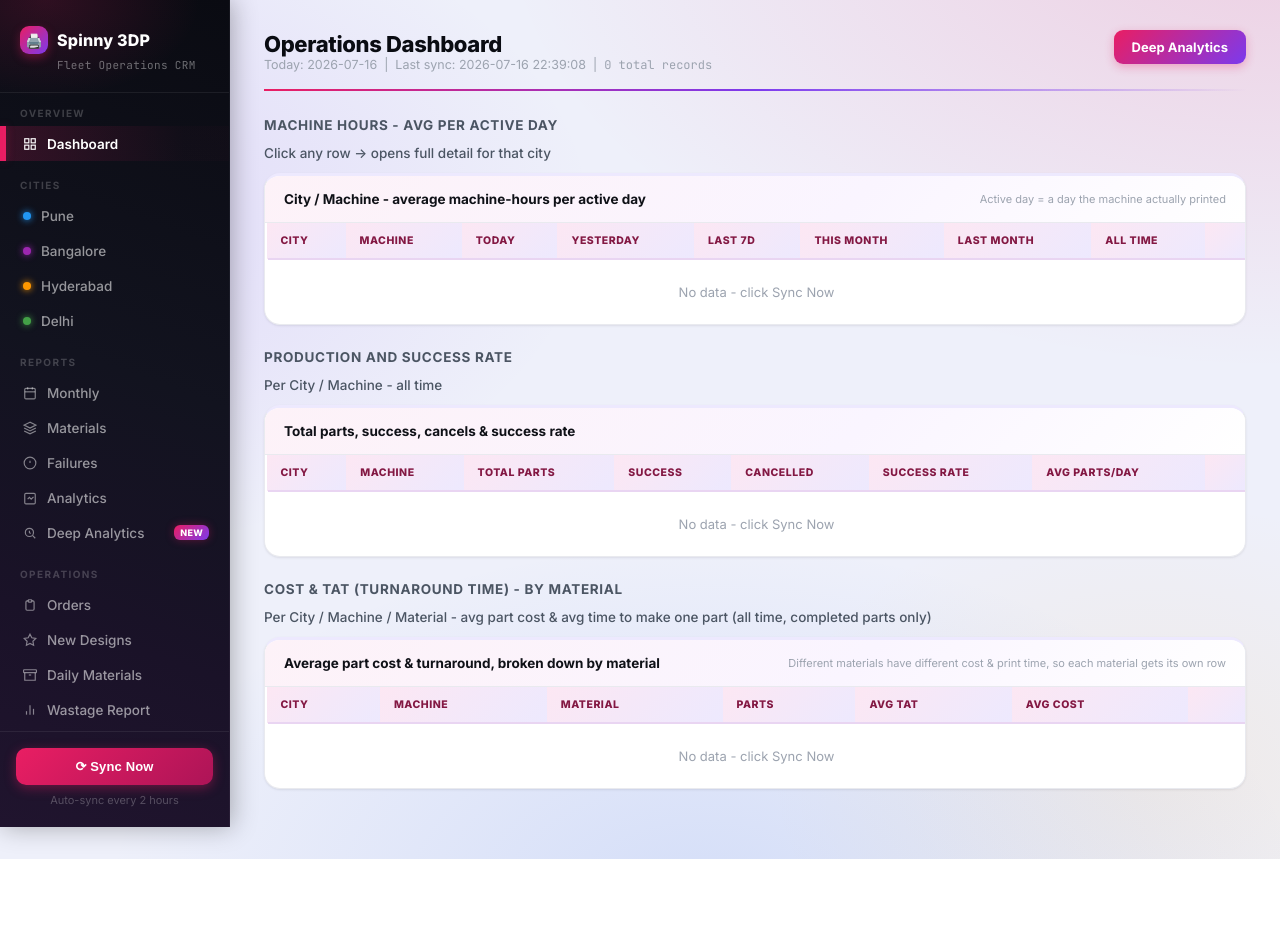
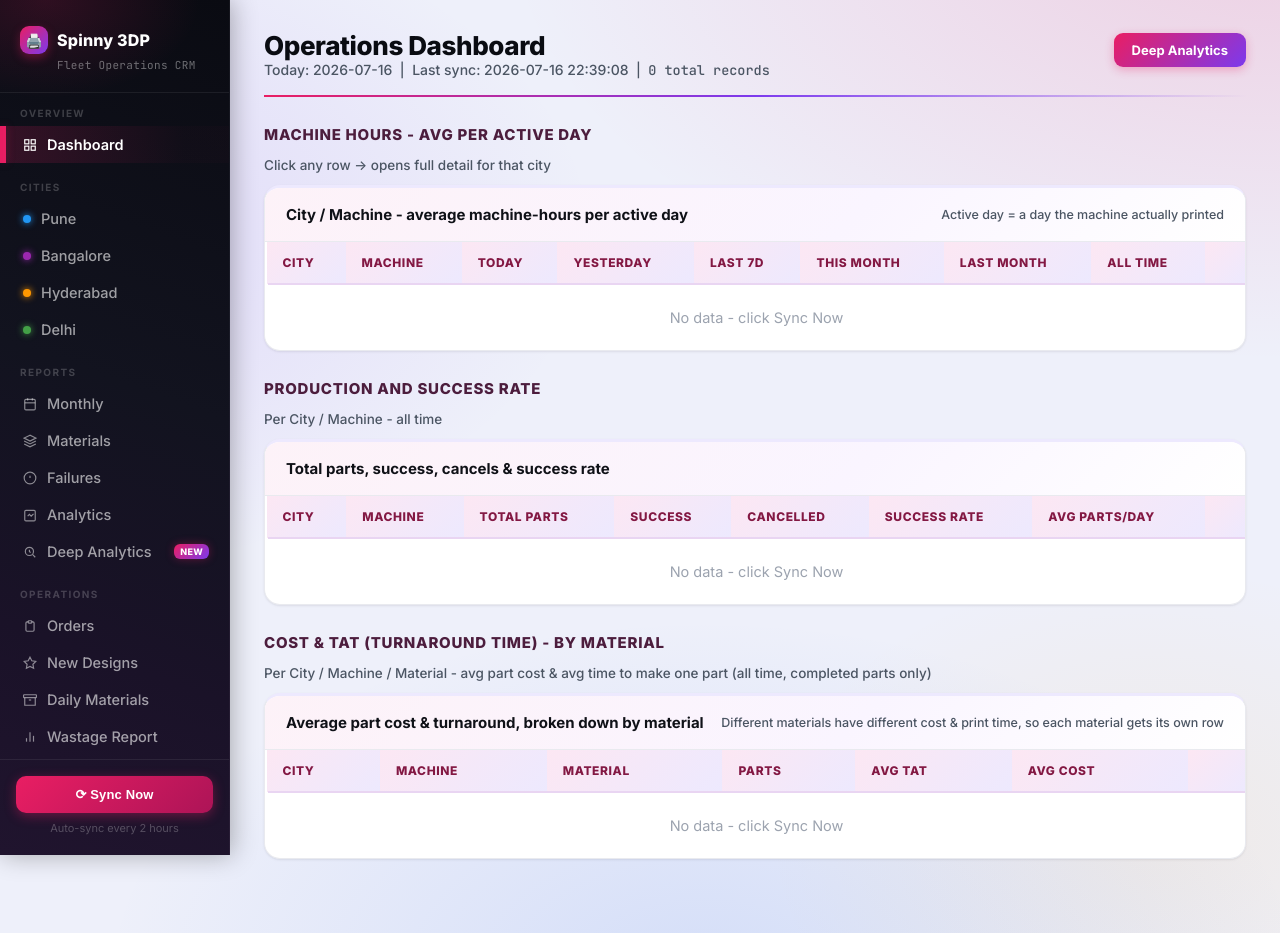
Before and after one commit to vishal15-ops/spinny-3dp-crm, a Flask app: page / in a window 1280 px wide. Before the commit the page ends 859 px from the top, so only its background shows below. Run offline with Flask 3, Linux system fonts and the light colour scheme; data comes from the database, SQL or seed files in the repository; data that the repository does not hold is empty.

Commit message:
Update base.html

```diff
--- a/templates/base.html
+++ b/templates/base.html
@@ -68,8 +68,8 @@
     .nav-section{padding:14px 0 4px}
     .nav-label{font-size:10px;font-weight:700;letter-spacing:1.4px;color:rgba(255,255,255,.2);padding:0 20px 7px;text-transform:uppercase}
     .nav-link{
-      display:flex;align-items:center;gap:10px;padding:9.5px 20px;color:rgba(255,255,255,.56);
-      text-decoration:none;font-size:13.5px;font-weight:500;border-left:3px solid transparent;
+      display:flex;align-items:center;gap:10px;padding:10px 20px;color:rgba(255,255,255,.6);
+      text-decoration:none;font-size:14.5px;font-weight:500;border-left:3px solid transparent;
       transition:all .18s cubic-bezier(.4,0,.2,1);position:relative;
     }
     .nav-link:hover{background:rgba(255,255,255,.045);color:#fff;padding-left:23px}
@@ -103,8 +103,8 @@
 
     /* ===== HEADERS ===== */
     .page-header{display:flex;align-items:baseline;justify-content:space-between;margin-bottom:26px;flex-wrap:wrap;gap:8px;padding-bottom:16px;border-bottom:2px solid transparent;border-image:linear-gradient(90deg,var(--pink),#7c3aed,transparent) 1}
-    .page-title{font-size:22px;font-weight:800;color:#0a0c12;letter-spacing:-.015em}
-    .page-meta{font-size:12.5px;color:var(--text-light)}
+    .page-title{font-size:26px;font-weight:800;color:#0a0c12;letter-spacing:-.015em}
+    .page-meta{font-size:14px;color:var(--text-mid);font-weight:500}
 
     /* ===== CARDS ===== */
     .cards-row{display:grid;gap:15px;margin-bottom:22px}
@@ -117,9 +117,9 @@
       transition:box-shadow .2s ease,transform .2s ease;
     }
     .card:hover{box-shadow:var(--shadow-md);transform:translateY(-2px)}
-    .card-label{font-size:11.5px;color:var(--text-light);font-weight:600;text-transform:uppercase;letter-spacing:.05em}
-    .card-value{font-size:28px;font-weight:800;margin-top:7px;line-height:1;letter-spacing:-.02em}
-    .card-sub{font-size:12px;color:var(--text-mid);margin-top:6px}
+    .card-label{font-size:12.5px;color:var(--text-mid);font-weight:700;text-transform:uppercase;letter-spacing:.05em}
+    .card-value{font-size:30px;font-weight:800;margin-top:7px;line-height:1;letter-spacing:-.02em}
+    .card-sub{font-size:13px;color:var(--text-mid);margin-top:6px}
 
     /* Gradient KPI variants */
     .gcard{
@@ -151,24 +151,24 @@
 
     .table-card{
       background:var(--card-bg);border-radius:var(--radius);box-shadow:var(--shadow);
-      border:1px solid var(--border);border-top:3px solid #ede9fe;overflow:hidden;margin-bottom:20px;transition:box-shadow .2s ease,border-top-color .2s ease;
+      border:1px solid var(--border);border-top:3px solid #ede9fe;overflow:hidden;margin-bottom:24px;transition:box-shadow .2s ease,border-top-color .2s ease;
     }
     .table-card:hover{box-shadow:var(--shadow-md);border-top-color:var(--pink)}
     .table-card-header{
-      padding:15px 19px;border-bottom:1px solid var(--border);font-size:13.5px;font-weight:700;
+      padding:17px 21px;border-bottom:1px solid var(--border);font-size:15px;font-weight:700;
       display:flex;align-items:center;justify-content:space-between;
       background:linear-gradient(135deg,#fdf2f8,#faf5ff 60%,#ffffff);
     }
-    .table-card-header small{font-size:11px;color:var(--text-light);font-weight:400}
-    table{width:100%;border-collapse:collapse;font-size:13px}
-    thead th{padding:11px 14px;text-align:left;font-size:10.5px;font-weight:800;letter-spacing:.05em;text-transform:uppercase;color:#831843;background:linear-gradient(135deg,#fce7f3,#ede9fe);border-bottom:2px solid #e9d5f2}
+    .table-card-header small{font-size:12.5px;color:var(--text-mid);font-weight:500}
+    table{width:100%;border-collapse:collapse;font-size:14.5px}
+    thead th{padding:13px 16px;text-align:left;font-size:12px;font-weight:800;letter-spacing:.05em;text-transform:uppercase;color:#831843;background:linear-gradient(135deg,#fce7f3,#ede9fe);border-bottom:2px solid #e9d5f2}
     tbody tr{border-bottom:1px solid var(--border);transition:background .12s;border-left:3px solid transparent}
     tbody tr:nth-child(even){background:#f3edfc}
     tbody tr:last-child{border-bottom:none}
     tbody tr:hover{background:#fce7f3!important;border-left-color:var(--pink)}
-    tbody td{padding:10.5px 14px;color:var(--text-dark)}
+    tbody td{padding:13px 16px;color:var(--text-dark);font-size:14.5px}
     .td-part{max-width:200px;overflow:hidden;text-overflow:ellipsis;white-space:nowrap}
-    .badge{display:inline-block;padding:3px 10px;border-radius:20px;font-size:11px;font-weight:700;letter-spacing:.01em}
+    .badge{display:inline-block;padding:4px 12px;border-radius:20px;font-size:12px;font-weight:700;letter-spacing:.01em}
     .b-completed{background:#dcfce7;color:#166534}
     .b-failed{background:#fee2e2;color:#991b1b}
     .b-printing{background:#dbeafe;color:#1e40af}
@@ -176,14 +176,14 @@
     .b-queued{background:#fef9c3;color:#854d0e}
     .b-fulfilled{background:#dcfce7;color:#166534}
     .b-pending{background:#fef9c3;color:#854d0e}
-    .b-city{display:inline-block;padding:3px 10px;border-radius:20px;font-size:11px;font-weight:700;color:#fff;box-shadow:0 1px 3px rgba(0,0,0,.15)}
-    .section-title{font-size:13.5px;font-weight:700;color:var(--text-mid);margin:24px 0 12px;text-transform:uppercase;letter-spacing:.05em;display:flex;align-items:center;gap:8px}
-    .mono{font-family:'JetBrains Mono',monospace;font-size:12px}
+    .b-city{display:inline-block;padding:4px 12px;border-radius:20px;font-size:12px;font-weight:700;color:#fff;box-shadow:0 1px 3px rgba(0,0,0,.15)}
+    .section-title{font-size:15px;font-weight:800;color:#4c1d3d;margin:28px 0 13px;text-transform:uppercase;letter-spacing:.05em;display:flex;align-items:center;gap:8px}
+    .mono{font-family:'JetBrains Mono',monospace;font-size:13.5px}
     .text-green{color:#16a34a}
     .text-red{color:#dc2626}
-    select.filter-select{padding:7px 11px;border:1px solid var(--border);border-radius:9px;font-size:13px;background:#fff;cursor:pointer;transition:border-color .15s}
+    select.filter-select{padding:8px 12px;border:1px solid var(--border);border-radius:9px;font-size:14px;background:#fff;cursor:pointer;transition:border-color .15s}
     select.filter-select:hover{border-color:#d1d5db}
-    input.search-input{padding:8px 13px;border:1px solid var(--border);border-radius:9px;font-size:13px;outline:none;width:260px;transition:border-color .15s,box-shadow .15s}
+    input.search-input{padding:9px 14px;border:1px solid var(--border);border-radius:9px;font-size:14px;outline:none;width:260px;transition:border-color .15s,box-shadow .15s}
     input.search-input:focus{border-color:var(--pink);box-shadow:0 0 0 3px rgba(233,30,99,.1)}
     @media(max-width:900px){.cards-4{grid-template-columns:repeat(2,1fr)}}
   </style>
```
